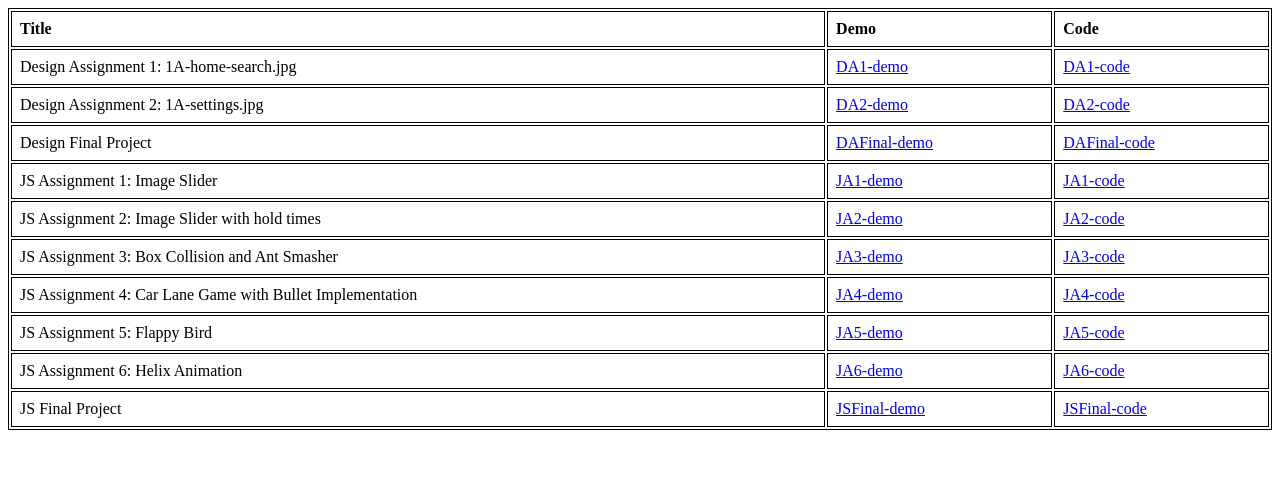
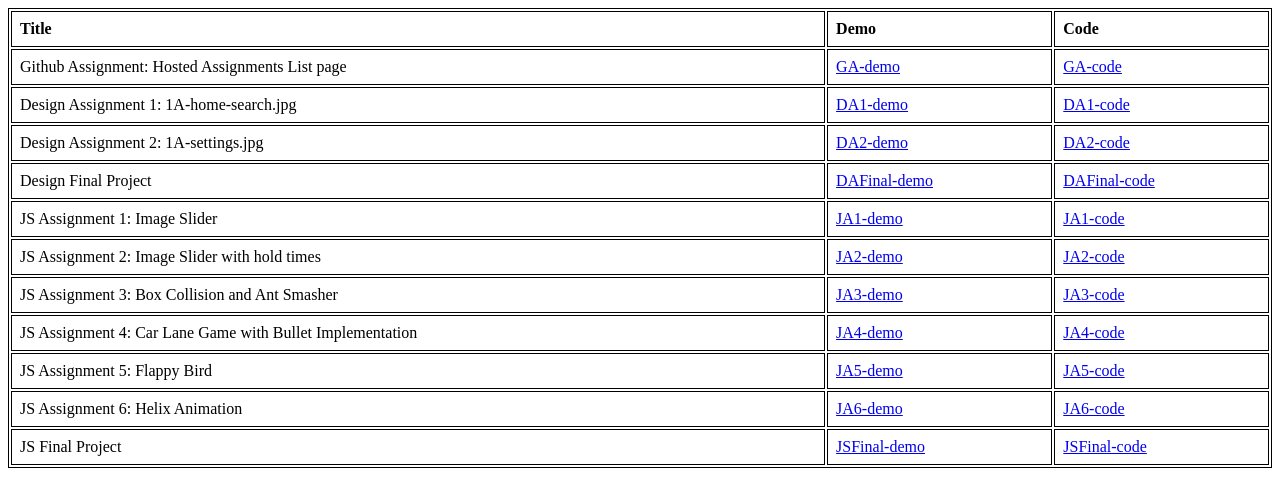
Before and after one commit to rbnp98/Leapfrog, a plain HTML site: page index.html in a window 1280 px wide. Drawn offline with Linux system fonts and the light colour scheme.

Commit message:
Add github assignment cell to index.html

```diff
--- a/index.html
+++ b/index.html
@@ -27,6 +27,11 @@ table{
     <th>Title</th>
     <th>Demo</th>
     <th>Code</th>
+  </tr>
+  <tr>
+    <td>Github Assignment: Hosted Assignments List page</td>
+    <td><a href = "https://rbnp98.github.io/Leapfrog/"/>GA-demo</td>
+    <td><a href = "https://github.com/rbnp98/Leapfrog"/>GA-code</td>
   </tr>
   <tr>
     <td>Design Assignment 1: 1A-home-search.jpg</td>
```
